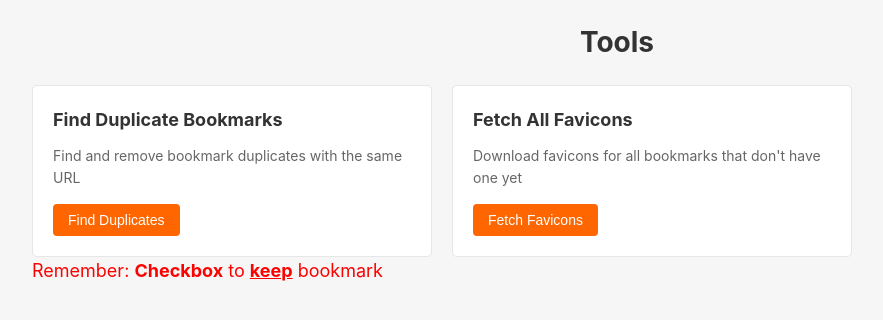
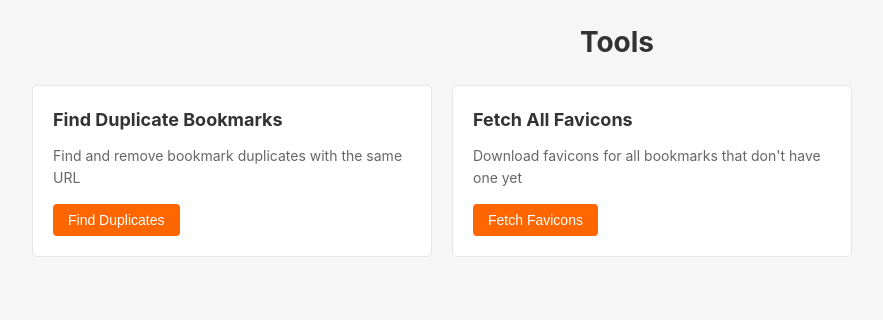
Before and after one commit to skorotkiewicz/bookmarks, a Flask app: page /tools in a window 1280 px wide. Shown: the part 52-372 px from the top of the page, without its empty margins (23-906 px from the left). Run offline with Flask 2, Linux system fonts and the light colour scheme; the visitor is signed in with stand-in values (Sample User, id 1).

Commit message:
better info for bookmarks tools

```diff
--- a/templates/tools.html
+++ b/templates/tools.html
@@ -19,10 +19,10 @@
     </div>
 </div>
 
-<p style="font-size: 18px;color: red;">Remember: <strong>Checkbox</strong> to <strong><u>keep</u></strong> bookmark</p>
-
 <div id="resultsContainer" class="results-container" style="display: none;">
     <h2>{{ t('tools.duplicates_found') }}</h2>
+    <p style="font-size: 14px;color: red;">Remember: <strong>Checkbox</strong> to <strong><u>keep</u></strong> bookmark</p>
+
     <div id="duplicatesList" class="duplicates-list"></div>
     <button id="removeDuplicatesBtn" class="btn danger-btn">{{ t('tools.remove_duplicates') }}</button>
     <button id="cancelBtn" class="btn cancel-btn">{{ t('tools.cancel') }}</button>
```
